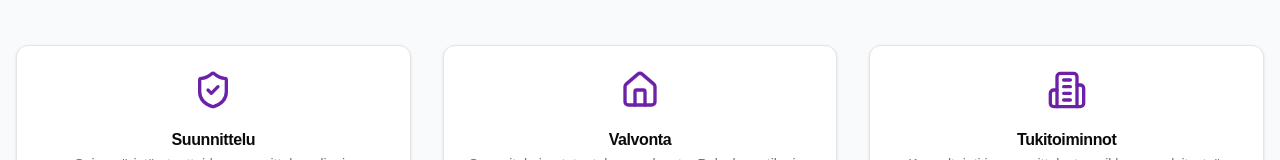
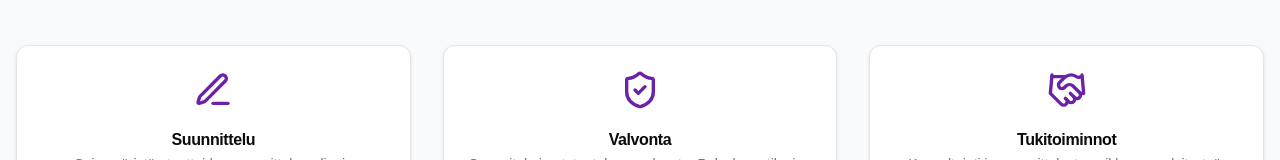
Before and after one commit to eeturonkko/mijako, a Next.js app: page / in a window 1280 px wide. Shown: the part 716-876 px from the top of the page. Built offline with nearby package versions, Linux system fonts and the light colour scheme.

Commit message:
Update icons in Services component for improved representation

```diff
--- a/components/Services.tsx
+++ b/components/Services.tsx
@@ -6,23 +6,23 @@ import {
   CardDescription,
 } from "@/components/ui/card";
 import { Button } from "@/components/ui/button";
-import { ShieldCheck, Home, Building2 } from "lucide-react";
+import { ShieldCheck, PenLine, Handshake } from "lucide-react";
 
 const services = [
   {
-    icon: <ShieldCheck className="w-10 h-10 mb-4 text-purple-800" />,
+    icon: <PenLine className="w-10 h-10 mb-4 text-purple-800" />,
     title: "Suunnittelu",
     description:
       "Oviympäristön tuotteiden suunnitteluuudis- ja saneerauskohteisiin. Palvelu on toimittajasta riippumaton",
   },
   {
-    icon: <Home className="w-10 h-10 mb-4 text-purple-800" />,
+    icon: <ShieldCheck className="w-10 h-10 mb-4 text-purple-800" />,
     title: "Valvonta",
     description:
       "Suunnitelmien toteutuksen valvonta. Palvelu on tilaajan edunvalvontaa hankkeiden toteutusvaiheessa. ",
   },
   {
-    icon: <Building2 className="w-10 h-10 mb-4 text-purple-800" />,
+    icon: <Handshake className="w-10 h-10 mb-4 text-purple-800" />,
     title: "Tukitoiminnot",
     description: "Konsultointi ja suunnittelusta poikkeava selvitystyö.",
   },
```
